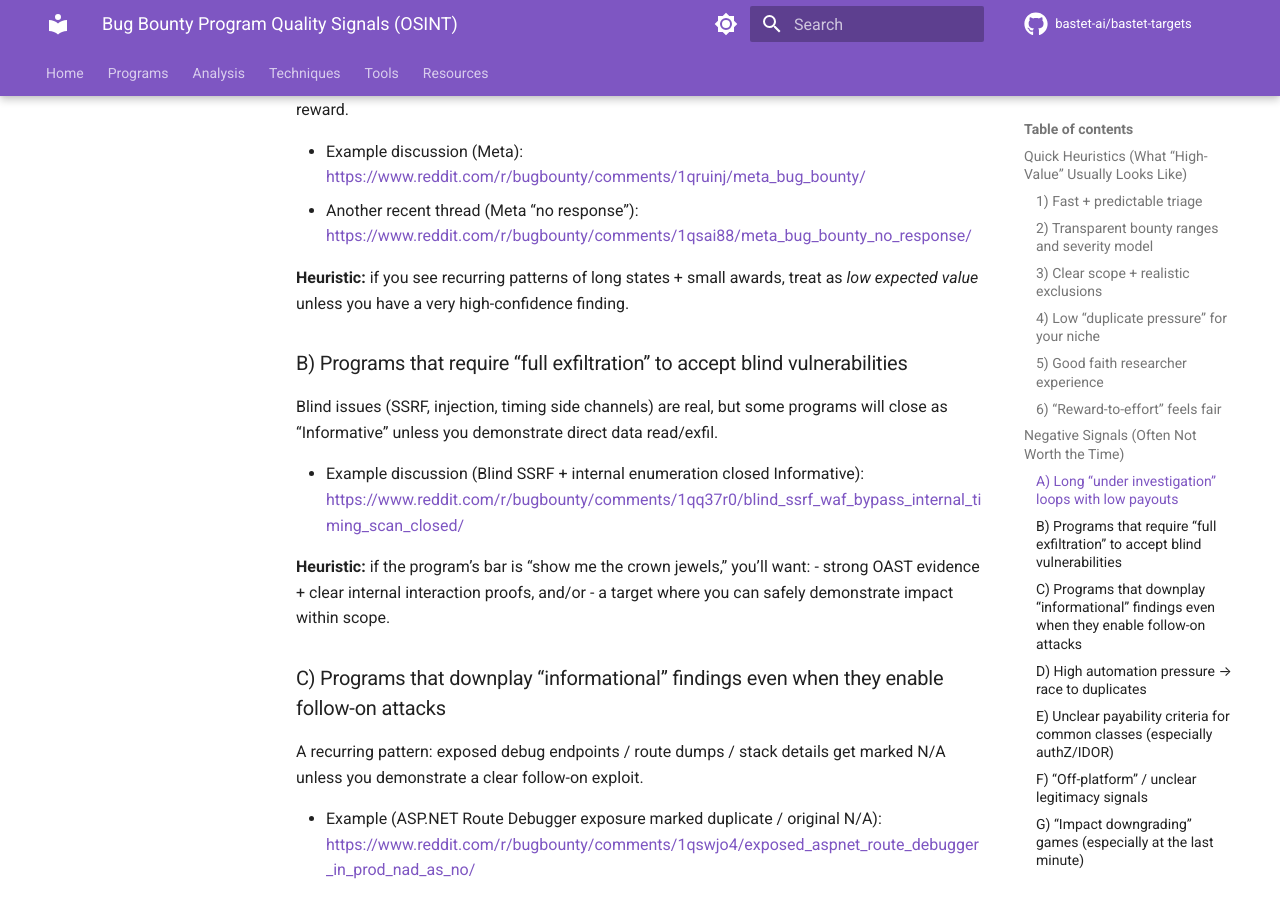
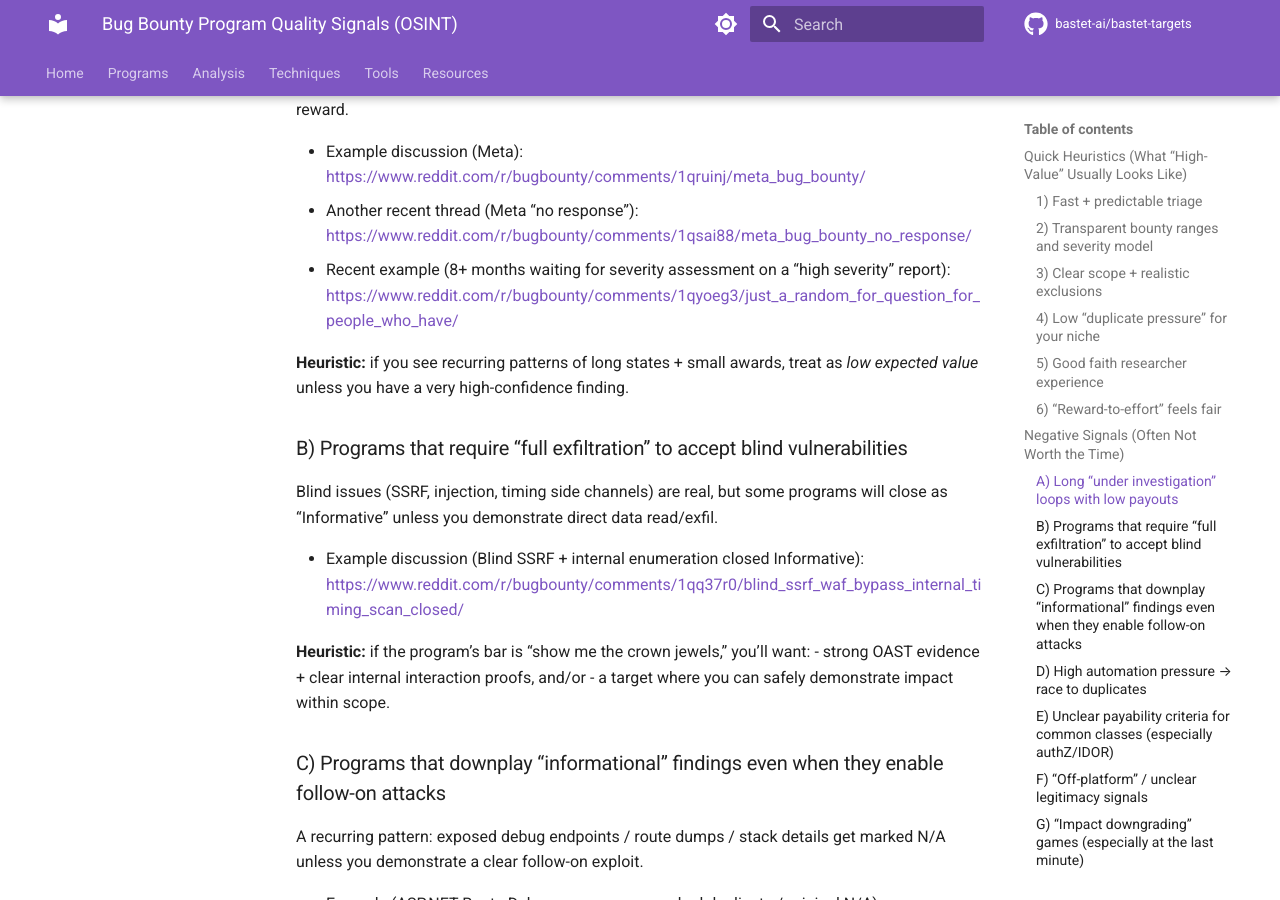
Before and after one commit to bastet-ai/bastet-targets, an MkDocs documentation site: the page built from docs/programs/program-quality-signals.md, in a window 1280 px wide and 900 px high, scrolled down 1444 px. Built offline with MkDocs 1.6.1 and Material for MkDocs 9.7.7, drawn with Linux system fonts in a browser that asks for light colours; comment, search, counter and statistics services are not loaded.

Commit message:
docs: add recent example of long triage/assessment delays

```diff
--- a/docs/programs/program-quality-signals.md
+++ b/docs/programs/program-quality-signals.md
@@ -41,6 +41,7 @@ A common community complaint is spending weeks/months in investigation/triage fo
 
 - Example discussion (Meta): https://www.reddit.com/r/bugbounty/comments/1qruinj/meta_bug_bounty/
 - Another recent thread (Meta “no response”): https://www.reddit.com/r/bugbounty/comments/1qsai88/meta_bug_bounty_no_response/
+- Recent example (8+ months waiting for severity assessment on a “high severity” report): https://www.reddit.com/r/bugbounty/comments/1qyoeg3/just_a_random_for_question_for_people_who_have/
 
 **Heuristic:** if you see recurring patterns of long states + small awards, treat as *low expected value* unless you have a very high-confidence finding.
 
```
